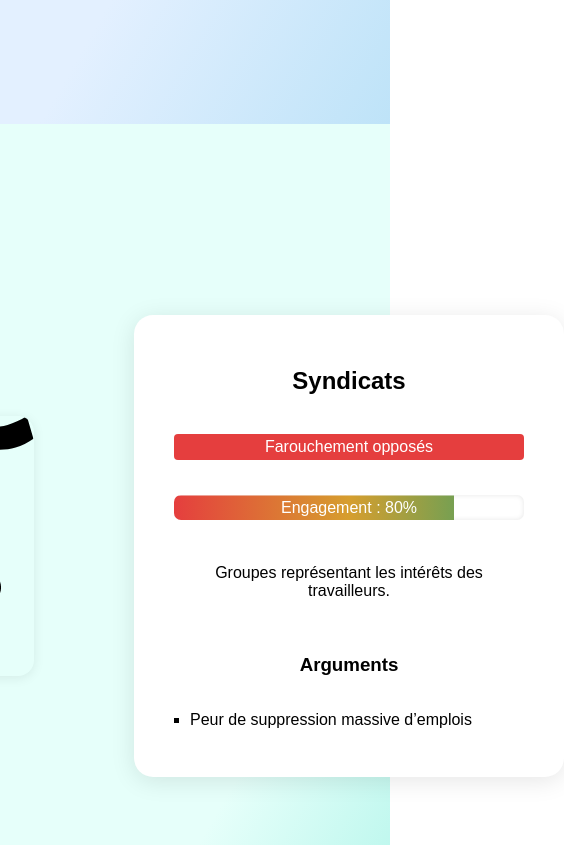
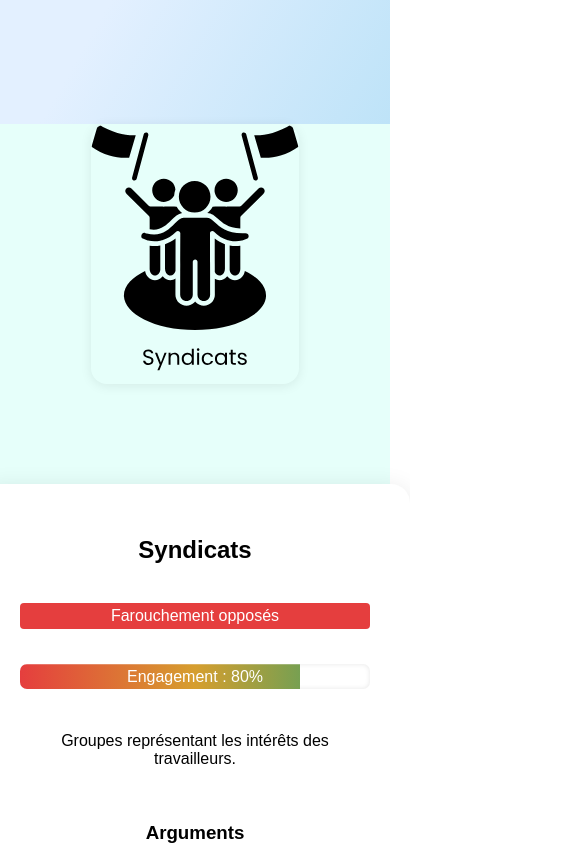
Before and after one commit to ilo80/msh-av-controversy, a React (Vite) app: page / in a window 390 px wide. Shown: the part 720-1565 px from the top of the page, 564 px wide, since content can reach past the window. Built offline with nearby package versions, Linux system fonts and the light colour scheme.

Commit message:
feat: change style for smartphone

```diff
--- a/src/index.css
+++ b/src/index.css
@@ -287,3 +287,35 @@ body {
 footer {
   margin-top: 2rem;
 }
+
+@media  (max-width: 768px) {
+  .graph-container {
+    margin: 0 2rem;
+  }
+
+  .sidebar {
+    width: 100%;
+    position: fixed;
+    bottom: 0;
+    right: 0;
+    top: auto;
+    height: auto;
+    box-shadow: none;
+    border-radius: 0;
+  }
+
+  .force-graph-canvas {
+    height: calc(100vh - 200px); /* Adjust height for mobile */
+  }
+
+  .actor-section {
+    flex-direction: column; /* Stack image and info vertically */
+    align-items: center; /* Center content */
+  }
+
+  .actor-section-image {
+    max-width: 100%; /* Make image responsive */
+    height: auto; /* Maintain aspect ratio */
+  }
+
+}
```
